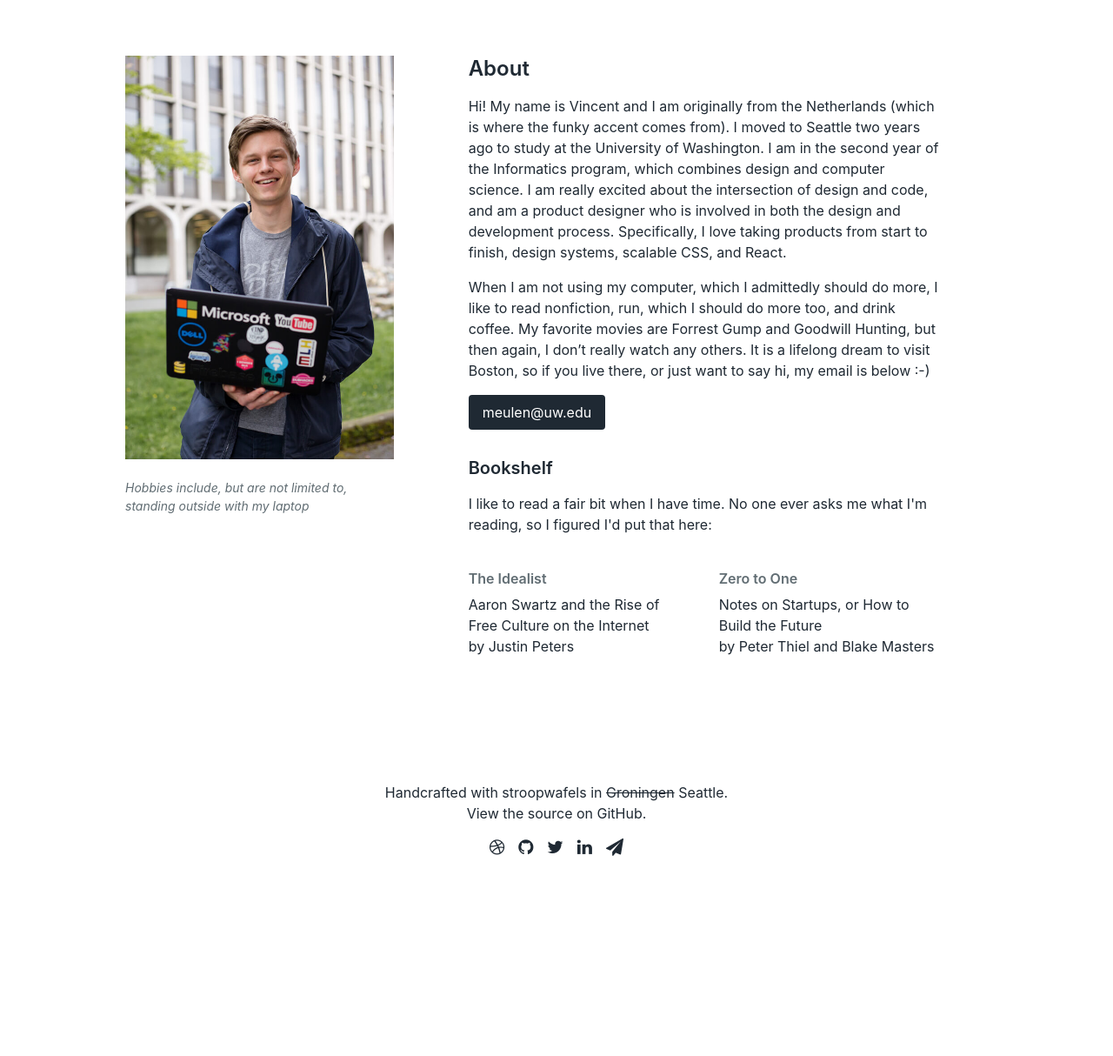
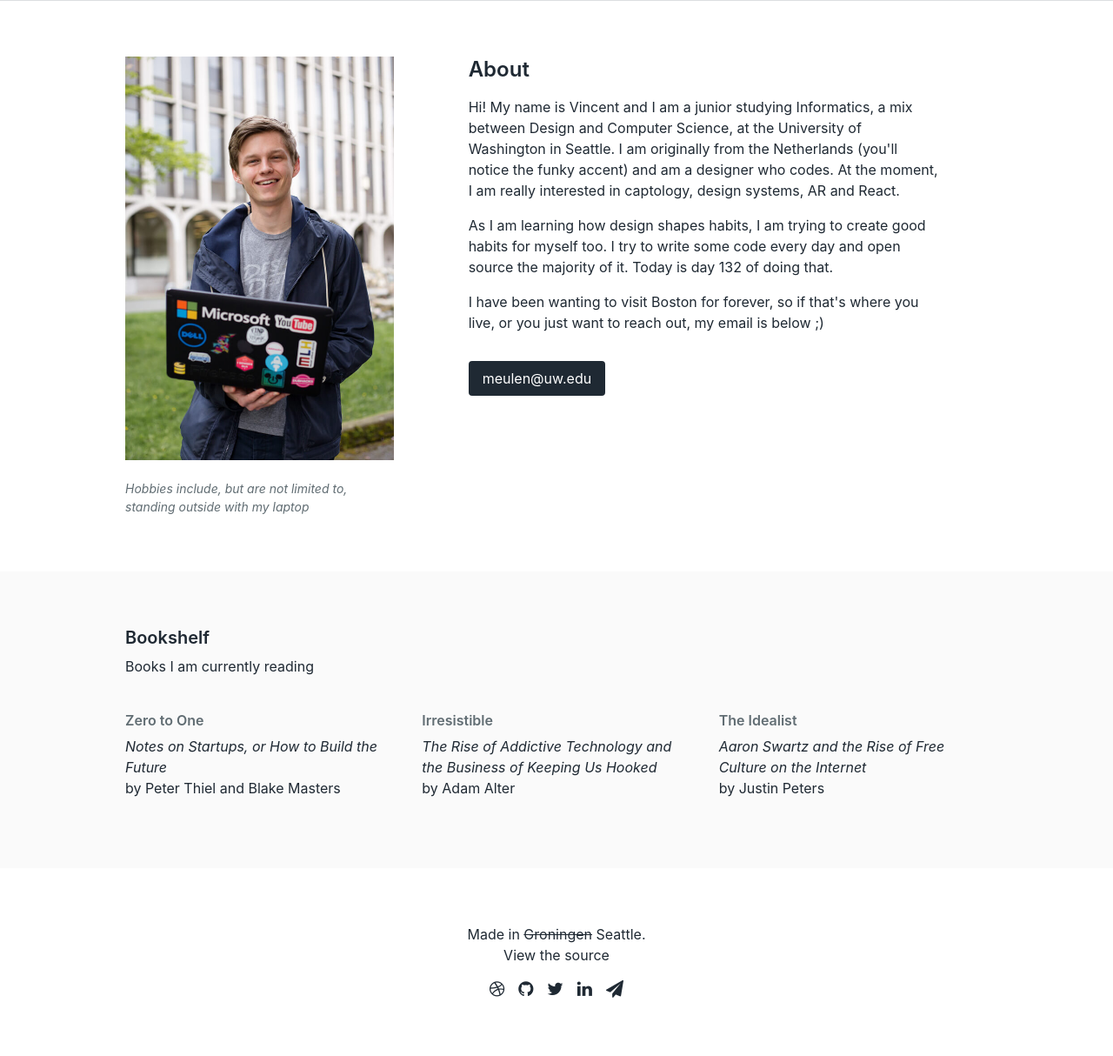
Before and after one commit to vincentmvdm/vincentmvdm, a PHP site: page /about.php in a window 1280 px wide. Shown: the part 88-1302 px from the top of the page at 87% size. Before the commit the page ends 1072 px from the top, so only its background shows below. Run offline with PHP 8.4, Linux system fonts and the light colour scheme.

Commit message:
Continue work on the about section

```diff
--- a/vincentmvdm/about.php
+++ b/vincentmvdm/about.php
@@ -6,6 +6,9 @@
         <a href="#top" id="back-to-top" class="smooth-scroll grow">
             <svg xmlns="http://www.w3.org/2000/svg" viewBox="0 0 24 14"><defs><style>.a{fill:none;stroke:#616D73;stroke-linecap:round;stroke-linejoin:round;}</style></defs><title>chevron</title><polyline class="a" points="23.5 13.5 12 0.5 0.5 13.5"/></svg>
         </a>
+
+        <hr class="my0">
+
         <section class="py4">
             <div class="max-width-4 mx-auto">
                 <div class="flex justify-center">
@@ -21,35 +24,51 @@
                         <div class="max-width-measure mx-auto">
                             <h2 class="mt0">About</h2>
                             <p>
-                                Hi! My name is Vincent and I am originally from the Netherlands (which is where the funky accent comes from). I moved to Seattle two years ago to study at the University of Washington. I am in the second year of the Informatics program, which combines design and computer science. I am really excited about the intersection of design and code, and am a product designer who is involved in both the design and development process. Specifically, I love taking products from start to finish, design systems, scalable CSS, and React.
+                                Hi! My name is Vincent and I am a junior studying Informatics, a mix between Design and Computer Science, at the University of Washington in Seattle. I am originally from the Netherlands (you'll notice the funky accent) and am a designer who codes. At the moment, I am really interested in captology, design systems, AR and React.
                             </p>
                             <p>
-                                When I am not using my computer, which I admittedly should do more, I like to read nonfiction, run, which I should do more too, and drink coffee. My favorite movies are Forrest Gump and Goodwill Hunting, but then again, I don’t really watch any others. It is a lifelong dream to visit Boston, so if you live there, or just want to say hi, my email is below :-)
+                                As I am learning how design shapes habits, I am trying to create good habits for myself too. I try to write some code every day and open source the majority of it. Today is day 132 of doing that.
                             </p>
-                            <div class="mt2">
+                            <p>
+                                I have been wanting to visit Boston for forever, so if that's where you live, or you just want to reach out, my email is below ;)
+                            </p>
+                            <div class="mt3">
                                 <a href="mailto:meulen@uw.edu?Subject=Hi%20Vincent!" class="btn btn-primary py1 px2">meulen@uw.edu</a>
-                            </div>
-
-                            <h3 class="mt3">Bookshelf</h3>
-                            <p>I like to read a fair bit when I have time. No one ever asks me what I'm reading, so I figured I'd put that here:
-                            <div class="flex justify-center">
-                                <div class="col-6 pr2">
-                                    <h4>The Idealist</h4>
-                                    <p class="my0">Aaron Swartz and the Rise of Free Culture on the Internet</p>
-                                    <p class="mt0">by Justin Peters</p>
-                                </div>
-                                <div class="col-6 pl2">
-                                    <h4>Zero to One</h4>
-                                    <p class="my0">Notes on Startups, or How to Build the Future</p>
-                                    <p class="mt0">by Peter Thiel and Blake Masters</p>
-                                </div>
-
                             </div>
                         </div>
                     </div>
                 </div>
+            </div>
+        </section>
+        <section class="py4 bg-gray">
+            <div class="max-width-4 mx-auto">
                 <div class="col-12 px2">
-
+                    <h3 class="my0">Bookshelf</h3>
+                    <p class="mt1">Books I am currently reading</p>
+                </div>
+                <div class="flex justify-center">
+                    <div class="col-4 px2">
+                        <h4>Zero to One</h4>
+                        <p class="my0">
+                            <em>Notes on Startups, or How to Build the Future</em>
+                            <br>
+                            by Peter Thiel and Blake Masters
+                        </p>
+                    </div>
+                    <div class="col-4 px2">
+                        <h4>Irresistible</h4>
+                        <p class="my0">
+                            <em>The Rise of Addictive Technology and the Business of Keeping Us Hooked</em>
+                        </p>
+                        <p class="mt0">by Adam Alter</p>
+                    </div>
+                    <div class="col-4 px2">
+                        <h4>The Idealist</h4>
+                        <p class="my0">
+                            <em>Aaron Swartz and the Rise of Free Culture on the Internet</em>
+                        </p>
+                        <p class="mt0">by Justin Peters</p>
+                    </div>
                 </div>
             </div>
         </section>
--- a/vincentmvdm/includes/footer.php
+++ b/vincentmvdm/includes/footer.php
@@ -3,9 +3,9 @@
                 <div class="col-12 px2">
                     <div class="center">
                         <p class="mt0 mb2">
-                            Handcrafted with stroopwafels in <a href="https://www.google.com/maps/place/Groningen,+Netherlands/@53.2216229,6.4246698,11z/data=!3m1!4b1!4m5!3m4!1s0x47c83286b462cca7:0xcb4b5086f9a6c8dc!8m2!3d53.2193835!4d6.5665018?sa=X&ved=0ahUKEwjLmYXBrdjRAhVU7WMKHXWxDNEQ8gEIGTAA" target="_blank"><del>Groningen</del></a> <ins>Seattle</ins>.
+                            Made in <a href="https://www.google.com/maps/place/Groningen,+Netherlands/@53.2216229,6.4246698,11z/data=!3m1!4b1!4m5!3m4!1s0x47c83286b462cca7:0xcb4b5086f9a6c8dc!8m2!3d53.2193835!4d6.5665018?sa=X&ved=0ahUKEwjLmYXBrdjRAhVU7WMKHXWxDNEQ8gEIGTAA" target="_blank"><del>Groningen</del></a> <ins>Seattle</ins>.
                             <br>
-                            <a href="https://github.com/vincentmvdm/vincentmvdm" target="_blank">View the source on GitHub.</a>
+                            <a href="https://github.com/vincentmvdm/vincentmvdm" target="_blank">View the source</a>
                         </p>
                     </div>
                 </div>
--- a/vincentmvdm_src/includes/footer.php
+++ b/vincentmvdm_src/includes/footer.php
@@ -3,9 +3,9 @@
                 <div class="col-12 px2">
                     <div class="center">
                         <p class="mt0 mb2">
-                            Handcrafted with stroopwafels in <a href="https://www.google.com/maps/place/Groningen,+Netherlands/@53.2216229,6.4246698,11z/data=!3m1!4b1!4m5!3m4!1s0x47c83286b462cca7:0xcb4b5086f9a6c8dc!8m2!3d53.2193835!4d6.5665018?sa=X&ved=0ahUKEwjLmYXBrdjRAhVU7WMKHXWxDNEQ8gEIGTAA" target="_blank"><del>Groningen</del></a> <ins>Seattle</ins>.
+                            Made in <a href="https://www.google.com/maps/place/Groningen,+Netherlands/@53.2216229,6.4246698,11z/data=!3m1!4b1!4m5!3m4!1s0x47c83286b462cca7:0xcb4b5086f9a6c8dc!8m2!3d53.2193835!4d6.5665018?sa=X&ved=0ahUKEwjLmYXBrdjRAhVU7WMKHXWxDNEQ8gEIGTAA" target="_blank"><del>Groningen</del></a> <ins>Seattle</ins>.
                             <br>
-                            <a href="https://github.com/vincentmvdm/vincentmvdm" target="_blank">View the source on GitHub.</a>
+                            <a href="https://github.com/vincentmvdm/vincentmvdm" target="_blank">View the source</a>
                         </p>
                     </div>
                 </div>
```
Also changed, not shown: vincentmvdm_src/about.php (+39 -20 lines), vincentmvdm_src/css/style.css (+11 -0 lines), vincentmvdm/includes/nav.php (line endings or trailing spaces), vincentmvdm_src/includes/nav.php (line endings or trailing spaces).
